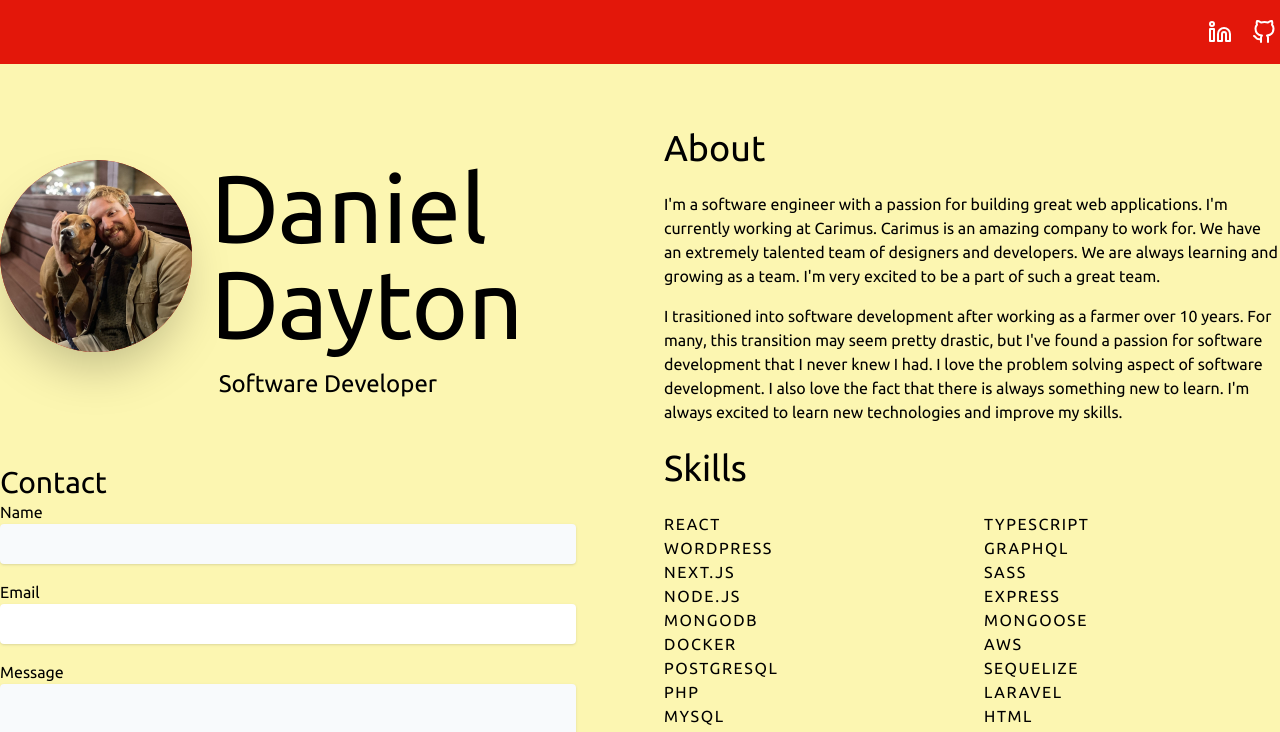
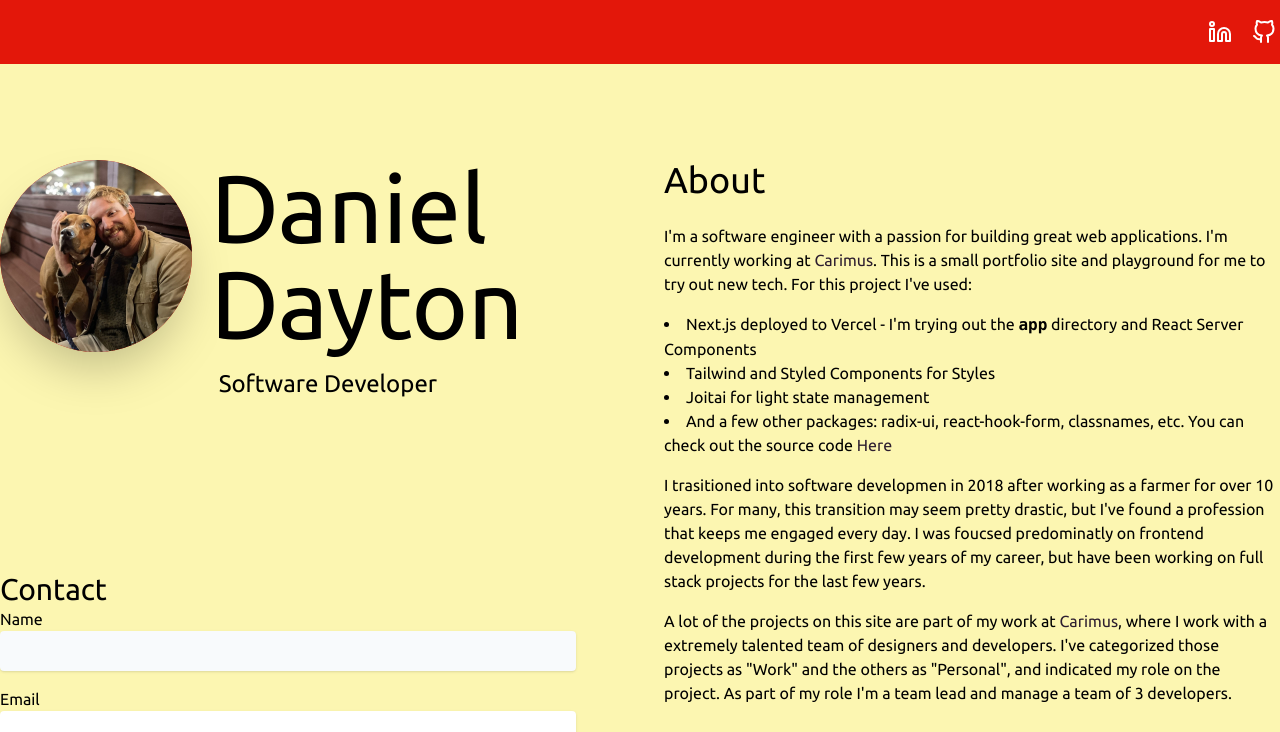
Before and after one commit to danieldayton33/portfolio, a Next.js app: page / in a window 1280 px wide. Shown: the top 732 px of the page. Built offline with nearby package versions, Linux system fonts and the light colour scheme.

Commit message:
some changes

```diff
--- a/@components/About.tsx
+++ b/@components/About.tsx
@@ -19,7 +19,7 @@ const About: FunctionComponent = () => {
         scrollToProjects();
     };
     return (
-        <div className="flex flex-col py-16">
+        <div className="flex flex-col py-24">
             <div>
                 <h2 className="text-4xl mb-6 font-ubuntuBold">About</h2>
                 <p className="mb-4">
@@ -29,22 +29,58 @@ const About: FunctionComponent = () => {
                         href="https://carimus.com"
                         target={'_blank'}
                         rel="noreferrer"
+                        className="font-ubuntuBold text-quinary hover:text-primary"
                     >
                         Carimus
                     </a>
-                    . Carimus is an amazing company to work for. We have an
-                    extremely talented team of designers and developers. We are
-                    always learning and growing as a team. I&apos;m very excited
-                    to be a part of such a great team.
+                    . This is a small portfolio site and playground for me to
+                    try out new tech. For this project I&apos;ve used:
+                </p>
+                <ul className="list-disc list-inside mb-4">
+                    <li>
+                        Next.js deployed to Vercel - I&apos;m trying out the{' '}
+                        <span className="font-bold font-mono">app</span>{' '}
+                        directory and React Server Components
+                    </li>
+                    <li>Tailwind and Styled Components for Styles</li>
+                    <li>Joitai for light state management</li>
+                    <li>
+                        And a few other packages: radix-ui, react-hook-form,
+                        classnames, etc. You can check out the source code{' '}
+                        <a
+                            href="https://github.com/danieldayton33/portfolio"
+                            target={'_blank'}
+                            rel="noreferrer"
+                            className="font-ubuntuBold text-quinary hover:text-primary"
+                        >
+                            Here
+                        </a>{' '}
+                    </li>
+                </ul>
+                <p className="mb-4">
+                    I trasitioned into software developmen in 2018 after working
+                    as a farmer for over 10 years. For many, this transition may
+                    seem pretty drastic, but I&apos;ve found a profession that
+                    keeps me engaged every day. I was foucsed predominatly on
+                    frontend development during the first few years of my
+                    career, but have been working on full stack projects for the
+                    last few years.
                 </p>
                 <p>
-                    I trasitioned into software development after working as a
-                    farmer over 10 years. For many, this transition may seem
-                    pretty drastic, but I&apos;ve found a passion for software
-                    development that I never knew I had. I love the problem
-                    solving aspect of software development. I also love the fact
-                    that there is always something new to learn. I&apos;m always
-                    excited to learn new technologies and improve my skills.
+                    A lot of the projects on this site are part of my work at{' '}
+                    <a
+                        href="https://carimus.com"
+                        target={'_blank'}
+                        rel="noreferrer"
+                        className="font-ubuntuBold text-quinary hover:text-primary"
+                    >
+                        Carimus
+                    </a>
+                    , where I work with a extremely talented team of designers
+                    and developers. I&apos;ve categorized those projects as
+                    &quot;Work&quot; and the others as &quot;Personal&quot;, and
+                    indicated my role on the project. As part of my role
+                    I&apos;m a team lead and manage a team of 3 developers.
                 </p>
                 <h2 className="text-4xl my-6 font-ubuntuBold">Skills</h2>
                 <ul className="grid grid-cols-2 gap-x-6">
--- a/utils/constants.ts
+++ b/utils/constants.ts
@@ -1,7 +1,7 @@
 import { Project } from 'dd-types';
 
 export const CATEGORIES = [
-    'Carimus',
+    'Work',
     'Personal',
     'Open Source,',
     'Headless WordPress',
@@ -40,7 +40,7 @@ export const PROJECTS: Project[] = [
         description:
             'A website for a non-profit organization that helps people connect with nature.',
         url: 'https://wildforall.org',
-        categories: ['Carimus', 'Headless WordPress'],
+        categories: ['Work', 'Headless WordPress'],
         technologies: [
             'React',
             'TypeScript',
@@ -69,7 +69,7 @@ export const PROJECTS: Project[] = [
         name: 'Carimus Website',
         description: 'A website for a software development company.',
         url: 'https://carimus.com',
-        categories: ['Carimus', 'Headless WordPress'],
+        categories: ['Work', 'Headless WordPress'],
         technologies: [
             'React',
             'TypeScript',
```
